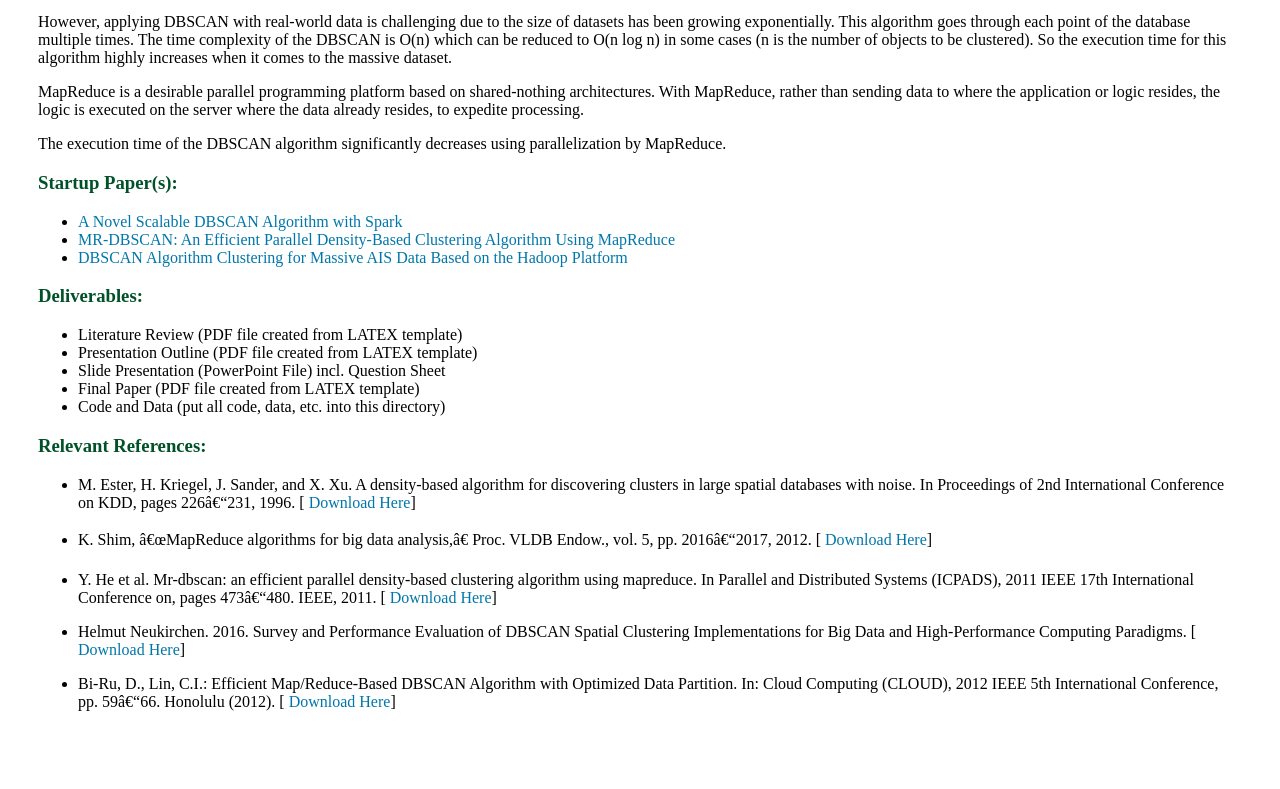
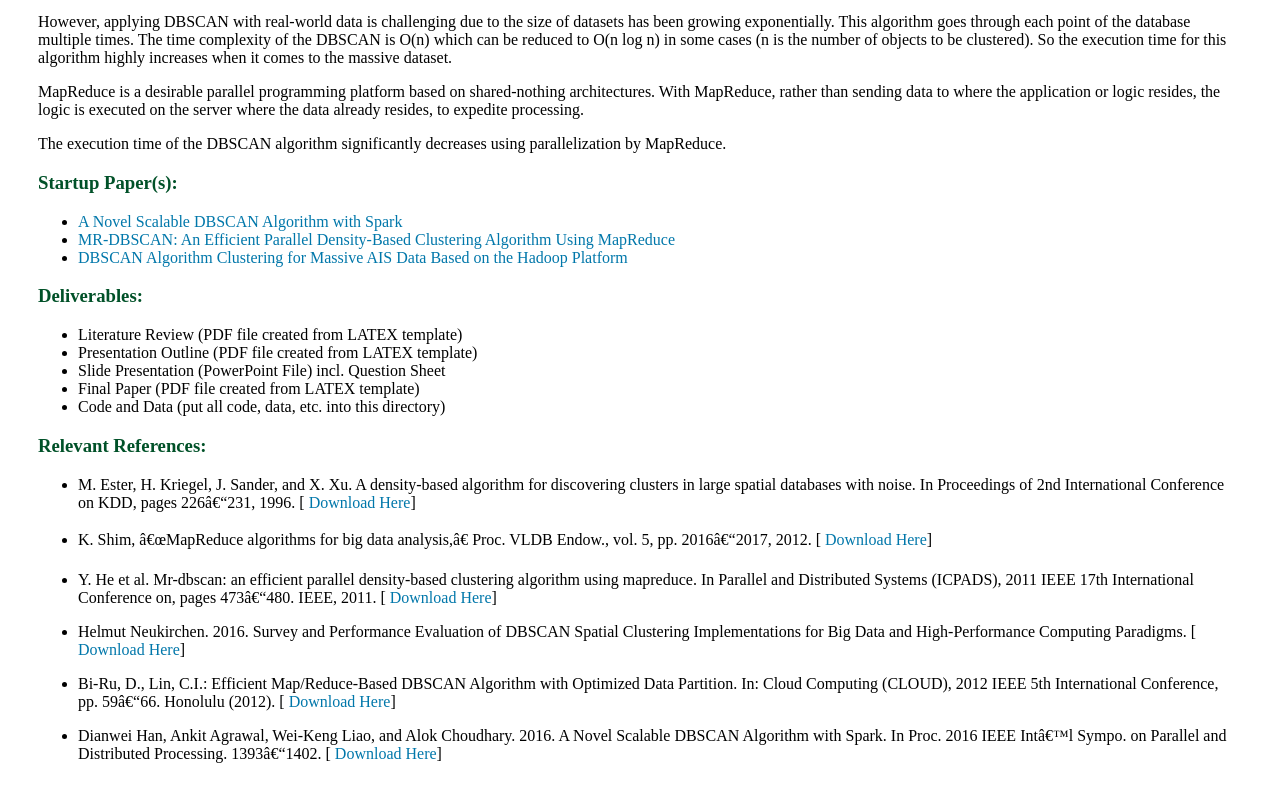
Before and after one commit to sh-anousheh/sh-anousheh.github.io, a plain HTML site: page index.html in a window 1280 px wide. Shown: the part 385-1174 px from the top of the page. Before the commit the page ends 1122 px from the top, so only its background shows below. Drawn offline with Linux system fonts and the light colour scheme.

Commit message:
Update index.html

```diff
--- a/index.html
+++ b/index.html
@@ -159,6 +159,21 @@ Paradigms. [
     </li>
   </p>
 
+
+
+   <p>
+      <li>
+      <div align="left">
+       Dianwei Han, Ankit Agrawal, Wei-Keng Liao, and Alok Choudhary. 2016.
+        A Novel Scalable DBSCAN Algorithm with Spark. In Proc. 2016 IEEE Int’l Sympo.
+        on Parallel and Distributed Processing. 1393–1402. [
+        <a href="https://ieeexplore.ieee.org/abstract/document/7530030" style="color: #07a">Download Here</a>]
+      </div>
+    </li>
+  </p>
+
+
+
 </ul>
 
 </body></html>
```
